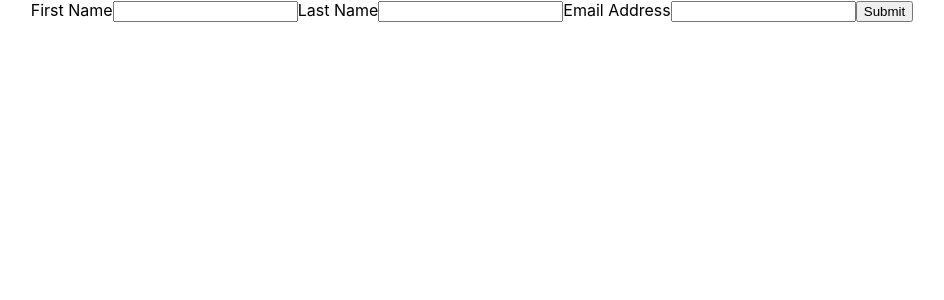
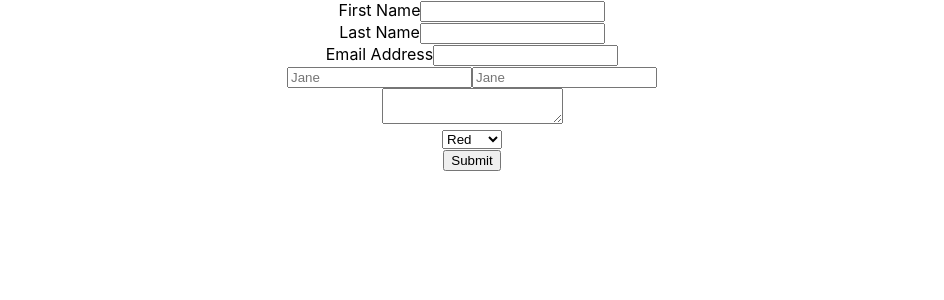
Before and after one commit to sultan8080/React_Formik, a React (Create React App) app: page / in a window 1280 px wide. Shown: the top 300 px of the page, without its empty margins (168-1112 px from the left). Built offline with nearby package versions, Linux system fonts and the light colour scheme.

Commit message:
use of field in FORMIK

```diff
--- a/src/Newsletter.jsx
+++ b/src/Newsletter.jsx
@@ -1,5 +1,5 @@
 import React from "react";
-import { Formik } from "formik";
+import { Formik, Field, Form, ErrorMessage } from "formik";
 import * as Yup from "yup";
 
 const Newsletter = () => {
@@ -22,37 +22,34 @@ const Newsletter = () => {
         }, 400);
       }}
     >
-      {(formik) => (
-        <form onSubmit={formik.handleSubmit}>
-          <label htmlFor="firstName">First Name</label>
-          <input
-            id="firstName"
-            type="text"
-            {...formik.getFieldProps("firstName")}
-          />
-          {formik.touched.firstName && formik.errors.firstName ? (
-            <div>{formik.errors.firstName}</div>
-          ) : null}
-
-          <label htmlFor="lastName">Last Name</label>
-          <input
-            id="lastName"
-            type="text"
-            {...formik.getFieldProps("lastName")}
-          />
-          {formik.touched.lastName && formik.errors.lastName ? (
-            <div>{formik.errors.lastName}</div>
-          ) : null}
-
-          <label htmlFor="email">Email Address</label>
-          <input id="email" type="email" {...formik.getFieldProps("email")} />
-          {formik.touched.email && formik.errors.email ? (
-            <div>{formik.errors.email}</div>
-          ) : null}
-
-          <button type="submit">Submit</button>
-        </form>
-      )}
+      <Form className="mt-5 space-y-6 bg-slate-200">
+        <label htmlFor="firstName">First Name</label>
+        <Field name="firstName" type="text" />
+        <ErrorMessage name="firstName" />
+        <br />
+        <label htmlFor="lastName">Last Name</label>
+        <Field name="lastName" type="text" />
+        <ErrorMessage name="lastName" />
+        <br />
+        <label htmlFor="email">Email Address</label>
+        <Field name="email" type="email" />
+        <ErrorMessage name="email" />
+        <br />
+        <input className="form-input" placeHolder="Jane" />
+        <Field name="firstName" className="form-input" placeholder="Jane" />
+        <br />
+        {/* <textarea className="form-textarea"/></textarea> */}
+        <Field name="message" as="textarea" className="form-textarea" />
+        {/* // <select className="my-select"/> */}
+        <br />
+        <Field name="colors" as="select" className="my-select">
+          <option value="red">Red</option>
+          <option value="green">Green</option>
+          <option value="blue">Blue</option>
+        </Field>
+        <br />
+        <button type="submit">Submit</button>
+      </Form>
     </Formik>
   );
 };
```
